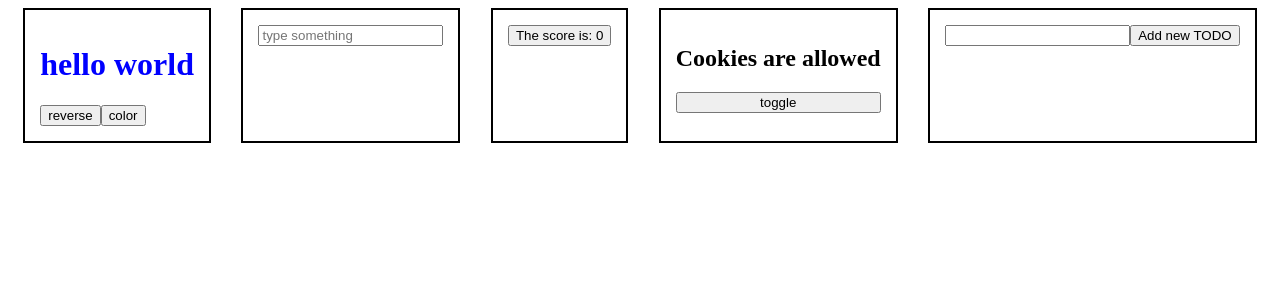
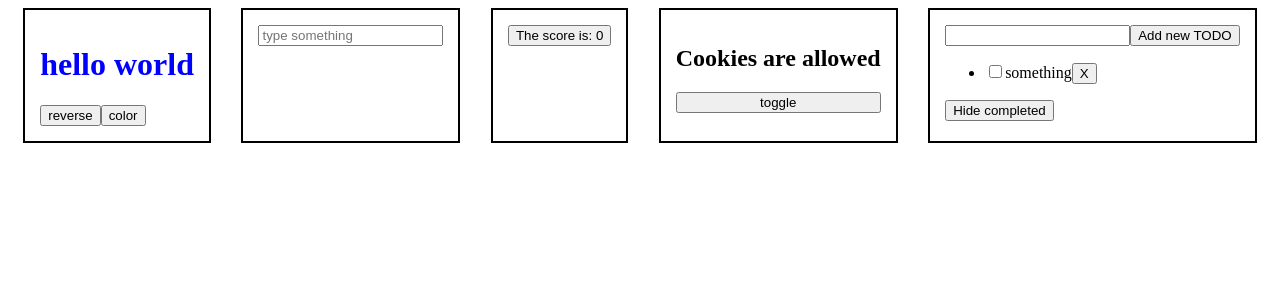
Before and after one commit to onlytenders/vue-playground, a Vue app: page / in a window 1280 px wide. Shown: the top 300 px of the page. Built offline with nearby package versions, Linux system fonts and the light colour scheme.

Commit message:
practice

```diff
--- a/package.json
+++ b/package.json
@@ -11,6 +11,6 @@
   },
   "devDependencies": {
     "@vitejs/plugin-vue": "^2.3.1",
-    "vite": "^2.9.1"
+    "vite": "^2.9.5"
   }
 }
--- a/src/components/Fifth.vue
+++ b/src/components/Fifth.vue
@@ -4,19 +4,36 @@
     data() {
       return {
         newTodo: '',
-        todos: []
+        hideCompleted: false,
+        todos: [
+          { id : 0, text : "something", done : false }
+        ]
+      }
+    },
+    computed: {
+      filteredTodos: function() {
+        if (!this.hideCompleted) {
+          return this.todos
+        }
+        let filteredTodo = []
+        for (let todo in this.todos) {
+          if (!todo.done) {
+            filteredTodo.push(todo)
+          }
+        }
+        return filtered
       }
     },
     methods: {
       addTodo() {
         if (this.newTodo != '') {
-          this.todos.push({ id: id++, text: this.newTodo })
+          this.todos.push({ id: id++, text: this.newTodo, done: false })
         }
         this.newTodo = ''
       },
       removeTodo(todo) {
-        delete this.todos[todo.id]
-      }
+        this.todos = this.todos.filter((t) => t !== todo)
+      },
     }
   }
 </script>
@@ -27,9 +44,17 @@
     <button>Add new TODO</button>
   </form>
   <ul>
-    <li v-for="todo in todos" :key="todo.id">
-      {{ todo.text }}
+    <li v-for="todo in filteredTodos" :key="todo.id">
+      <input type="checkbox" v-model="todo.done">
+      <span :class="{ done: todo.done }">{{ todo.text }}</span>
       <button @click="removeTodo(todo)" type="button" name="button">X</button>
     </li>
   </ul>
+  <button @click="hideCompleted = !hideCompleted">{{ hideCompleted ? "Show all" : "Hide completed" }}</button>
 </template>
+
+<style media="screen">
+.done {
+  text-decoration: line-through;
+}
+</style>
```
Also changed, not shown: 1 other file (tests, documents, lock files or other folders).
